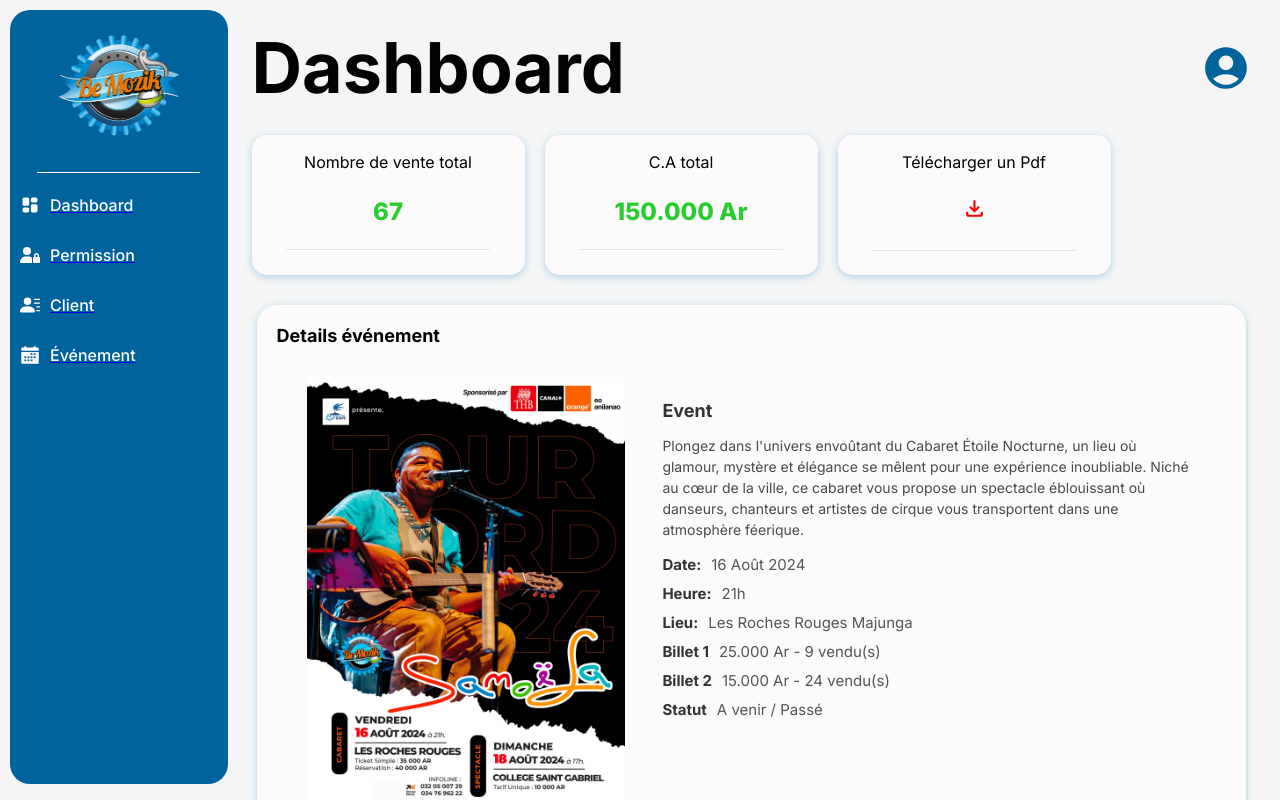
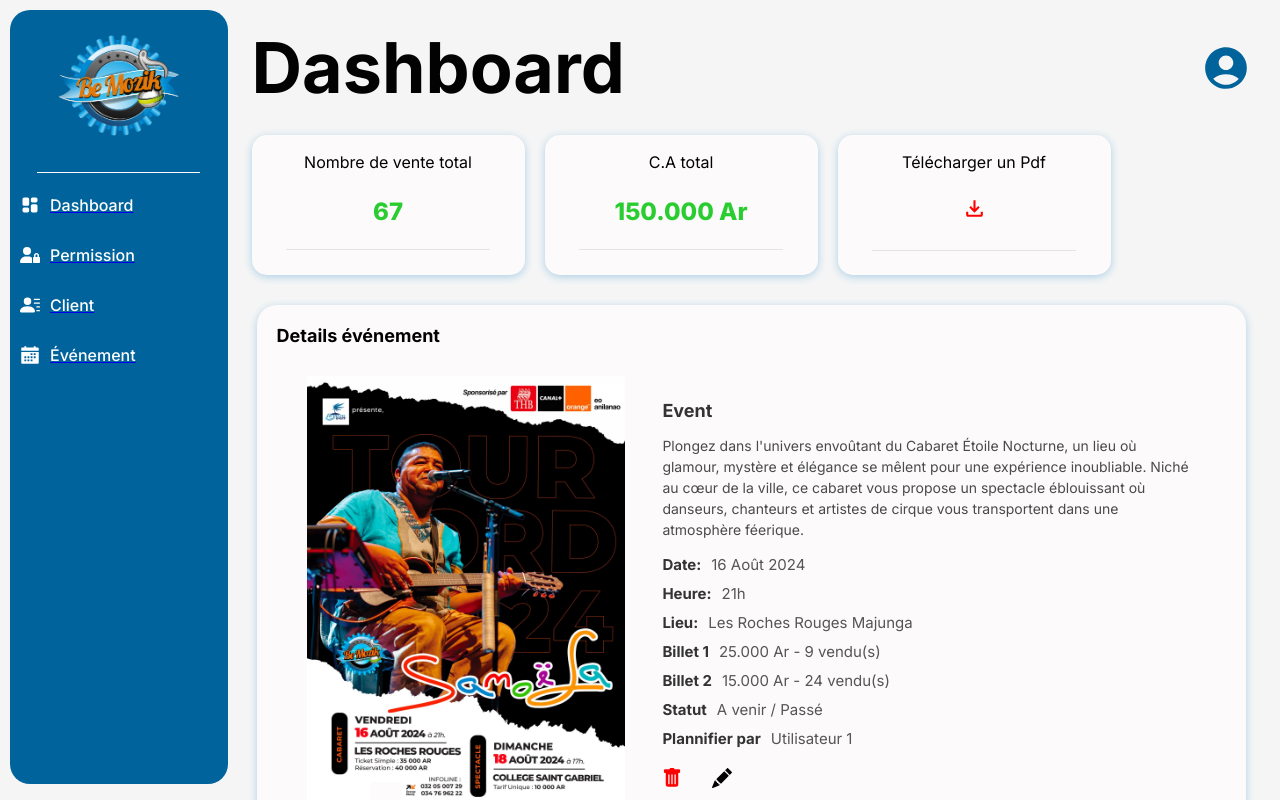
Before and after one commit to Be-mozik/Front-end-Admin, a React (Create React App) app: page /detailsdash in a window 1280 px wide. Built offline with nearby package versions, Linux system fonts and the light colour scheme.

Commit message:
finalisation

```diff
--- a/src/Pages/dashboard/Dashboard.jsx
+++ b/src/Pages/dashboard/Dashboard.jsx
@@ -4,9 +4,7 @@ import './Dashboard.css'
 import DropdwnUser from "../../components/dropdown/DropdownUser";
 import { useState } from "react";
 import Table from "../../components/table/Table";
-import ModalDelete from "../../components/Modal/ModalDelete"
-import ModalUpdate from "../../components/Modal/ModalUpdate"
-import { BsFillPencilFill, BsFillTrashFill,BsInfoSquareFill } from "react-icons/bs"
+import { BsInfoSquareFill } from "react-icons/bs"
 import BlocInfo from "../../components/bloc-info/BlocInfo";
 import { Link } from "react-router-dom";
 
@@ -15,21 +13,6 @@ const Dashboard  = () => {
 
     const handleClickDrop = () =>{
         setOpenDrop(false);
-    }
-
-    const [modalOpen,setModalOpen] = useState(false);
-    const [modalUpdate,setModalUpdate] =useState(false);
-
-    const [message,setMessage]=useState("");
-
-    const handleClick = (value) => {
-        setModalOpen(false);
-        setMessage(value);
-    }
-
-
-    const handleClickUpdate = () =>{
-        setModalUpdate(false);
     }
 
     return(
@@ -104,12 +87,11 @@ const Dashboard  = () => {
                                 <th>Date</th>
                                 <th>Lieu</th>
                                 <th>Statut</th>
-                                <th>Actions</th>
                                 <th>Details</th>
                             </tr>
                             }
                             childrenBody={
-                                <>
+                        <>
                                <tr>
                                 <td>1</td>
                                 <td>Event 01</td>
@@ -120,28 +102,12 @@ const Dashboard  = () => {
                                 </td>
                                 <td>
                                     <span className="actions">
-                                        <BsFillTrashFill className="deleted" onClick={() => setModalOpen(true)}/>
-                                        {modalOpen && (
-                                            <ModalDelete onSubmit={handleClick} onCancel={handleClick} onClose={handleClick}>
-                                                <p>Voulez-vous vraiment supprimer cet événement ?</p>
-                                            </ModalDelete>
-                                        )}
-                                        <BsFillPencilFill className="modified" onClick={() => setModalUpdate(true)}/>
-                                        {modalUpdate && (
-                                            <ModalUpdate onSubmit={handleClickUpdate} onClose={handleClickUpdate}>
-                                            </ModalUpdate>
-                                        )}
-                                    </span>
-                                </td>
-                                <td>
-                                    <span className="actions">
                                         <Link to="/detailsdash">
                                             <BsInfoSquareFill className="info"/>
                                         </Link>
                                     </span>
                                 </td>
                             </tr>
-
                             <tr>
                                 <td>2</td>
                                 <td>Event 02</td>
@@ -152,24 +118,13 @@ const Dashboard  = () => {
                                 </td>
                                 <td>
                                     <span className="actions">
-                                        <BsFillTrashFill className="deleted" onClick={() => setModalOpen(true)}/>
-                                            {modalOpen && (
-                                                <ModalDelete onSubmit={handleClick} onCancel={handleClick} onClose={handleClick}>
-                                                    <p>Voulez-vous vraiment supprimer cet événement ?</p>
-                                                </ModalDelete>
-                                            )}
-                                        <BsFillPencilFill className="modified"/>
-                                    </span>
-                                </td>
-                                <td>
-                                    <span className="actions">
                                         <Link to="/detailsdash">
                                             <BsInfoSquareFill className="info"/>
                                         </Link>
                                     </span>
                                 </td>
                             </tr>
-                                </>
+                        </>
                             }
                         />
                 </div>
--- a/src/Pages/dashboardDetail/DashboardDetail.css
+++ b/src/Pages/dashboardDetail/DashboardDetail.css
@@ -115,3 +115,14 @@
     display: flex;
 
 }
+
+.actions-detail{
+    margin-top: 10px;
+    display: flex;
+    justify-content: space-between;
+    max-width: 100%;
+    height: auto;
+    width: 70px;
+    cursor: pointer;
+    font-size: 20px;
+}
--- a/src/Pages/dashboardDetail/DashboardDetail.jsx
+++ b/src/Pages/dashboardDetail/DashboardDetail.jsx
@@ -2,9 +2,12 @@ import './DashboardDetail.css'
 import Sidebar from '../../components/sidebar/Sidebar'
 import { MdAccountCircle,MdOutlineFileDownload } from "react-icons/md"
 import { useState } from 'react';
-import DropdwnUser from '../../components/dropdown/DropdownUser';
-import BlocInfo from '../../components/bloc-info/BlocInfo';
+import DropdwnUser from '../../components/dropdown/DropdownUser'
+import BlocInfo from '../../components/bloc-info/BlocInfo'
 import img from '../../assets/lol.jpg'
+import ModalDelete from '../../components/Modal/ModalDelete'
+import ModalUpdate from '../../components/Modal/ModalUpdate'
+import { BsFillPencilFill, BsFillTrashFill } from "react-icons/bs"
 
 
 const DashboardDetail = () => {
@@ -12,6 +15,17 @@ const DashboardDetail = () => {
 
     const handleClickDrop = () =>{
         setOpenDrop(false);
+    }
+
+    const [modalOpen,setModalOpen] = useState(false);
+    const [modalUpdate,setModalUpdate] =useState(false);
+
+    const handleClick = (value) => {
+        setModalOpen(false);
+    }
+
+    const handleClickUpdate = () =>{
+        setModalUpdate(false);
     }
 
     return(
@@ -81,7 +95,25 @@ const DashboardDetail = () => {
                                 <span>Statut</span>
                                 <span>A venir / Passé</span>
                             </div>
-
+                            <div className="event-detail">
+                                <span>Plannifier par</span>
+                                <span>Utilisateur 1</span>
+                            </div>
+                            <div className="actions-detail">
+                                <span className="actions-detail">
+                                        <BsFillTrashFill className="deleted" onClick={() => setModalOpen(true)}/>
+                                        {modalOpen && (
+                                            <ModalDelete onSubmit={handleClick} onCancel={handleClick} onClose={handleClick}>
+                                                <p>Voulez-vous vraiment supprimer cet événement ?</p>
+                                            </ModalDelete>
+                                        )}
+                                        <BsFillPencilFill className="modified" onClick={() => setModalUpdate(true)}/>
+                                        {modalUpdate && (
+                                            <ModalUpdate onSubmit={handleClickUpdate} onClose={handleClickUpdate}>
+                                            </ModalUpdate>
+                                        )}
+                                </span>
+                            </div>
                         </div>
                     </div>
                 </div>
--- a/src/Pages/permission/Permission.jsx
+++ b/src/Pages/permission/Permission.jsx
@@ -67,7 +67,7 @@ const Permission = () => {
                                     <span className="actions">
                                     <BsPersonFillCheck className="accepted" onClick={() => setModalOpen(true)}/>
                                         {modalOpen && (
-                                            <ModalDelete onSubmit={handleClick} onClose={handleClick}>
+                                            <ModalDelete onSubmit={handleClick} onCancel={handleClick} onClose={handleClick}>
                                                 <p>Voulez-vous vraiment accepter cette demande ?</p>
                                             </ModalDelete>
                                         )}
@@ -89,7 +89,7 @@ const Permission = () => {
                                         <span className="actions">
                                             <BsPersonFillCheck className="accepted" onClick={() => setModalOpen(true)}/>
                                                 {modalOpen && (
-                                                    <ModalDelete onSubmit={handleClick} onClose={handleClick}>
+                                                    <ModalDelete onSubmit={handleClick} onCancel={handleClick} onClose={handleClick}>
                                                         <p>Voulez-vous vraiment accepter cette demande ?</p>
                                                     </ModalDelete>
                                                 )}
```
